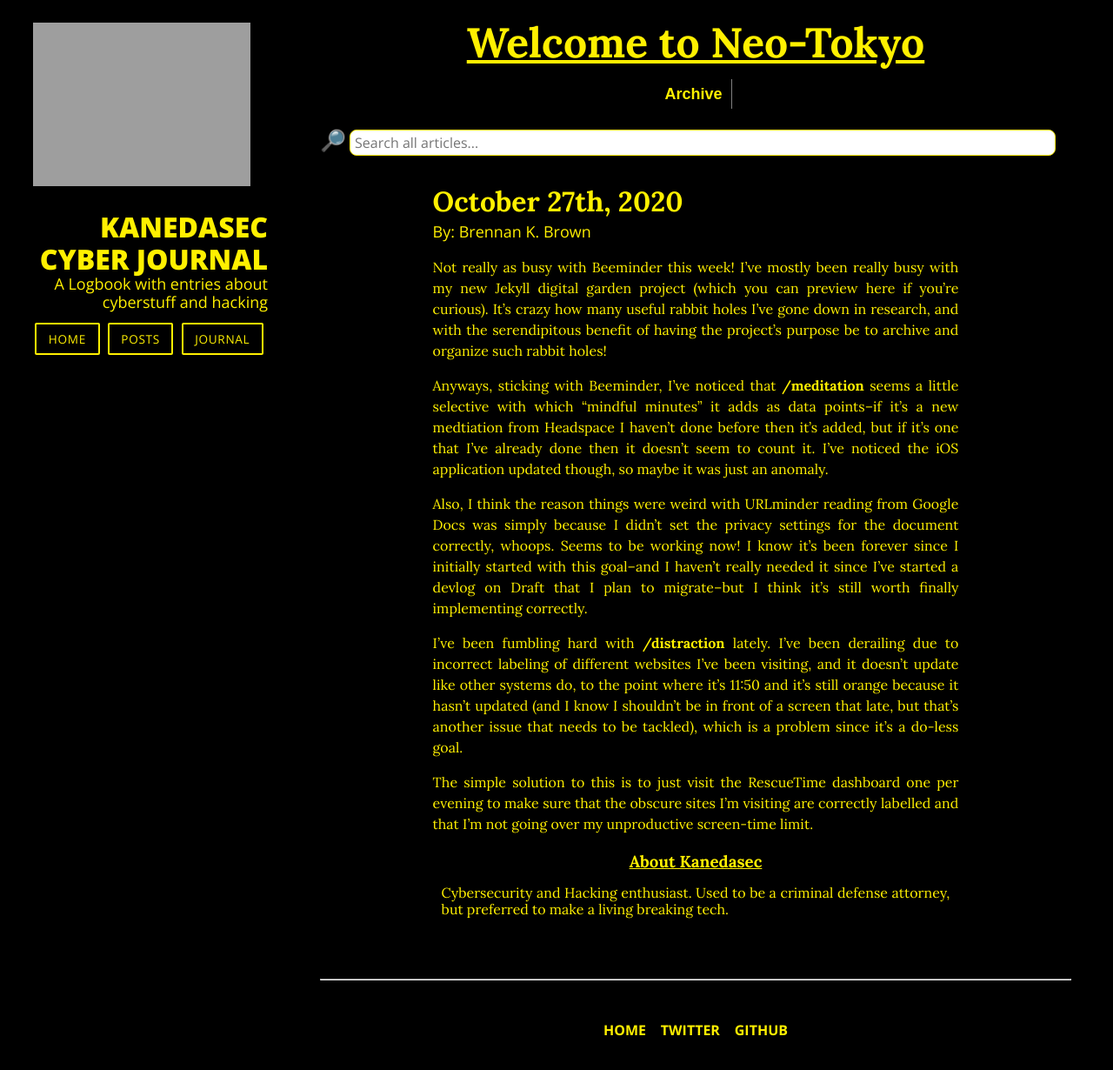
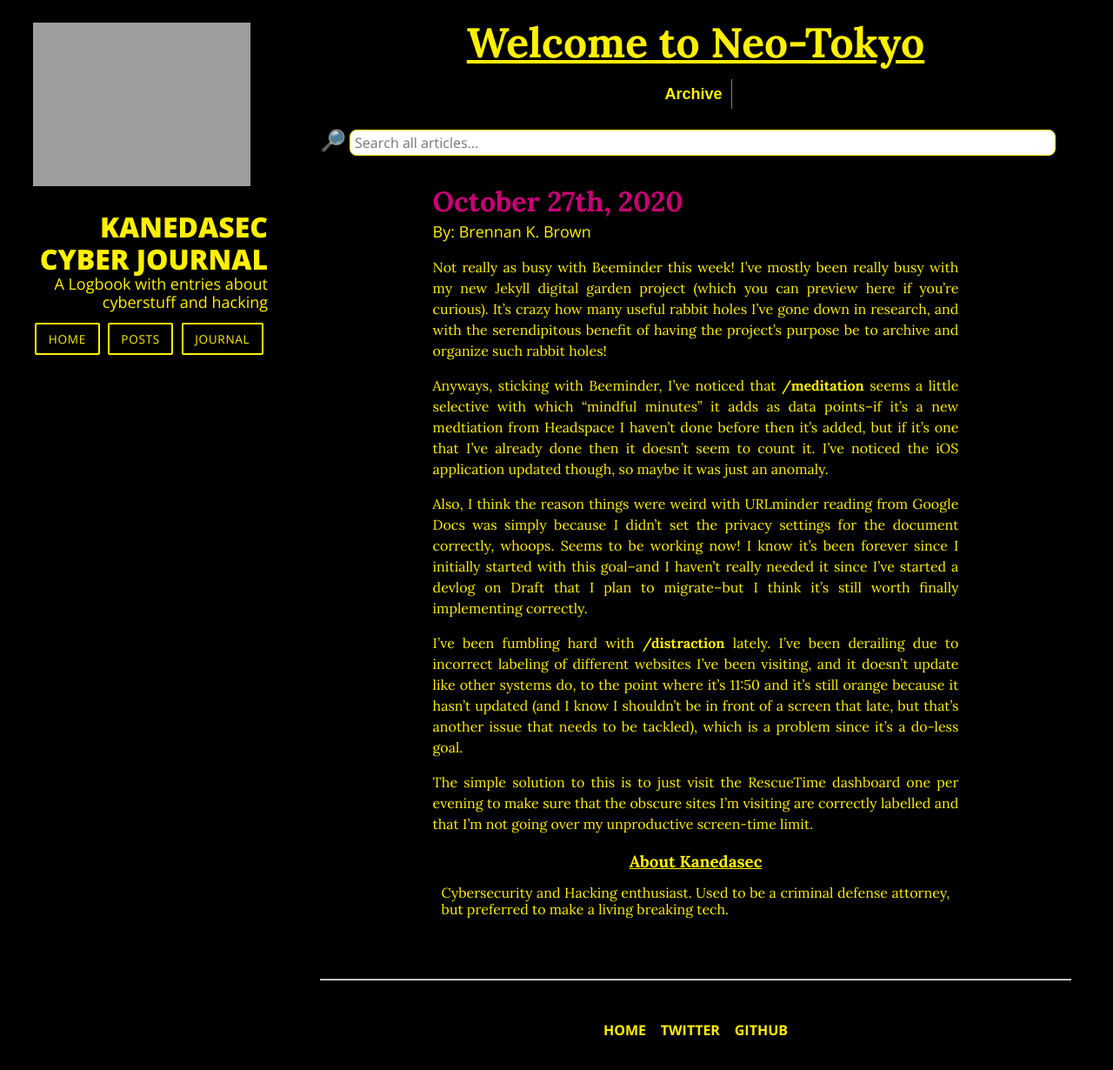
Before and after one commit to kanedasec/kanedasec.github.io, a Jekyll site: the page built from _journals/October-27th-2020.md, in a window 1280 px wide and 1235 px high. Shown: the top 1230 px of the window at 87% size. Built offline with Jekyll 4.4.1, drawn with Linux system fonts in a browser that asks for light colours; nearby versions of some CDN libraries.

Commit message:
Update main.css

```diff
--- a/assets/main.css
+++ b/assets/main.css
@@ -237,7 +237,7 @@ footer .pure-menu-link:hover {
 
 .post-title {
   font-size: 2em;
-  color: #fff000;
+  color: #c90076;
   margin-bottom: 0.2em;
 }
 
```
